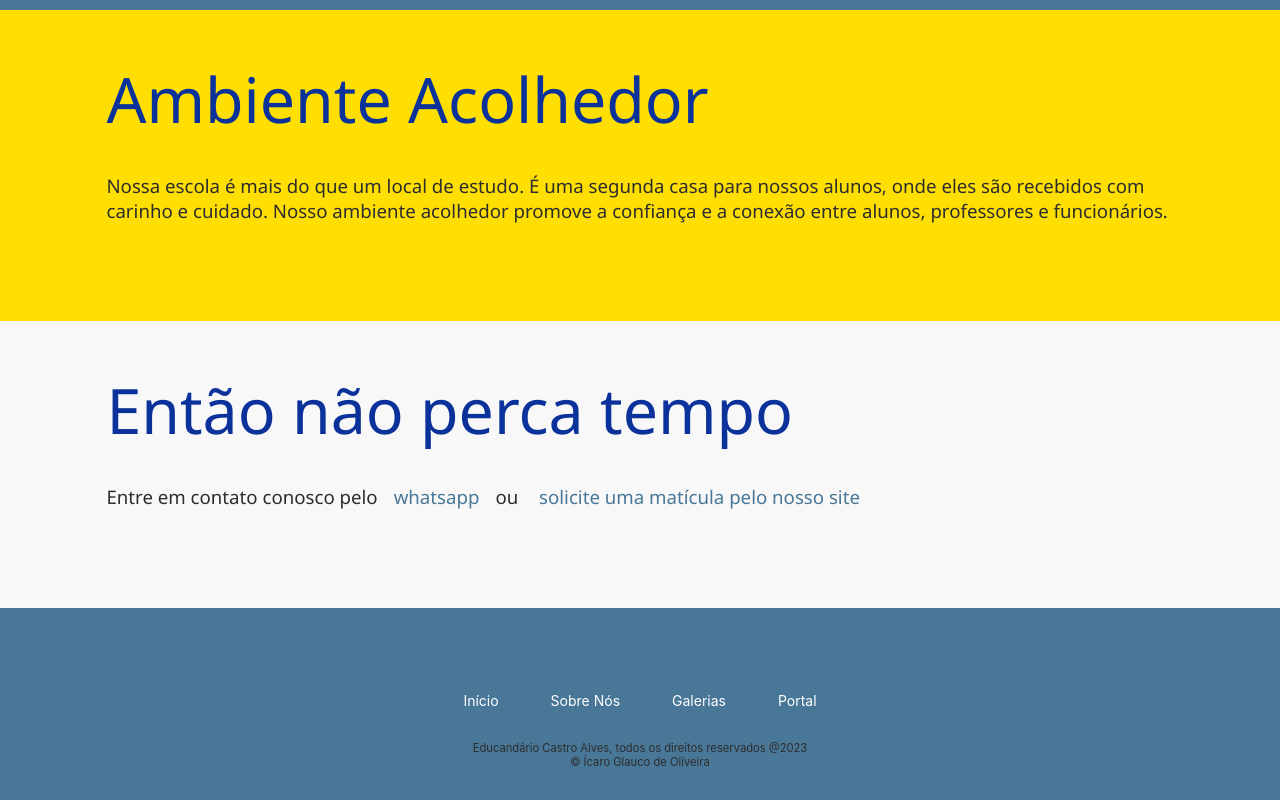
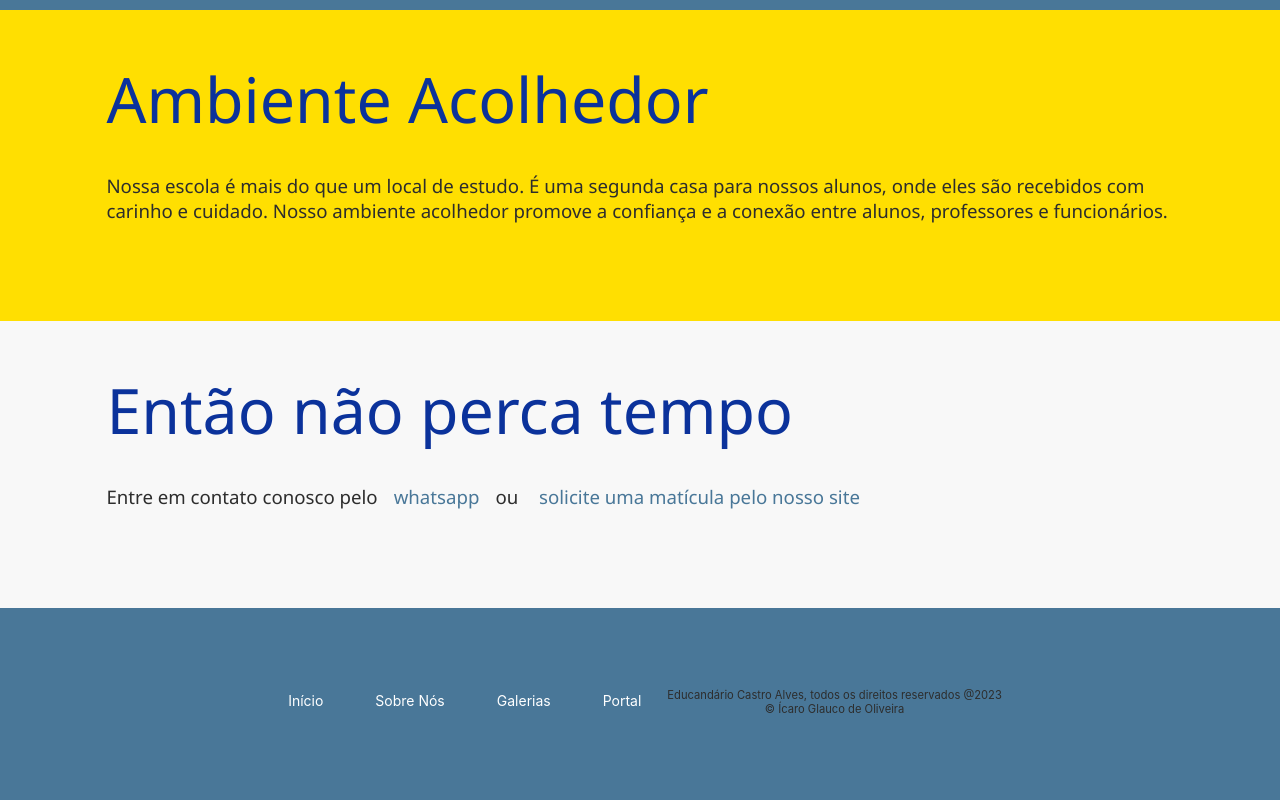
Before and after one commit to glauco-dev/plat-castroalves, a Next.js app: page / in a window 1280 px wide. Shown: the part 3449-4249 px from the top of the page. Built offline with nearby package versions, Linux system fonts and the light colour scheme; a web font is replaced by a local one.

Commit message:
Please enter the commit message for your changes. Lines starting with '#' will be ignored, and an empty message aborts the commit.
On branch master
Your branch is up to date with 'origin/master'.

Changes to be committed:
	modified:   app/components/Footer.tsx

```diff
--- a/app/components/Footer.tsx
+++ b/app/components/Footer.tsx
@@ -16,7 +16,6 @@ const Footer_: React.FC = () => {
       maxWidth: 'fit-content',
       margin: '0 auto',
       display:'flex',
-      flexDirection: 'column',
       gap: '1rem'
     },
     footerLogo: {
@@ -40,7 +39,7 @@ const Footer_: React.FC = () => {
   };
   return (
       <Footer style={styles.footer}>
-      <div style={styles.footerContent}>
+      <div style={{...styles.footerContent}}>
         <div style={styles.footerLinks}>
           <a href="/" target='_blank' style={styles.footerLink}>
             Início
```
